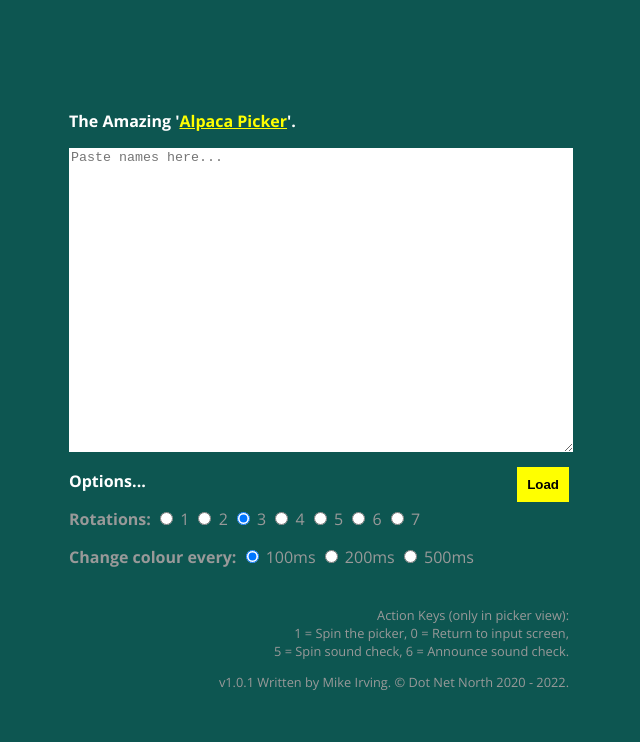
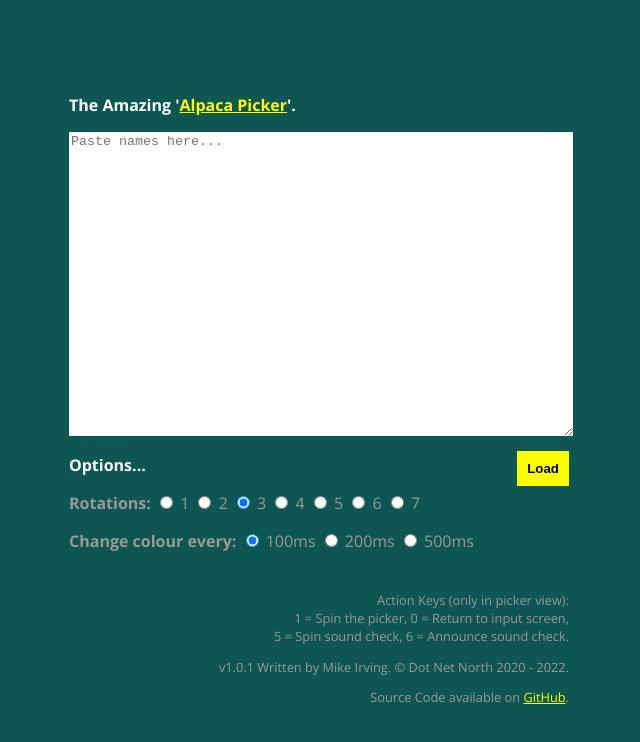
Before and after one commit to mikeirvingweb/DotNetNorth-AlpacaPicker, a plain HTML site: page index.html in a window 1280 px wide. Shown: the whole page, without its empty margins (321-961 px from the left). Drawn offline with nearby package versions, Linux system fonts and the light colour scheme.

Commit message:
Source Code link added

```diff
--- a/index.html
+++ b/index.html
@@ -53,6 +53,7 @@
 				5 = Spin sound check, 6 = Announce sound check.
 			</p>
 			<p>v1.0.1 Written by Mike Irving. &copy; Dot Net North 2020 - 2022.</p>
+			<p>Source Code available on <a href="https://github.com/mikeirvingweb/DotNetNorth-AlpacaPicker">GitHub</a>.</p>
 		</div>
 	</section>
 
```
